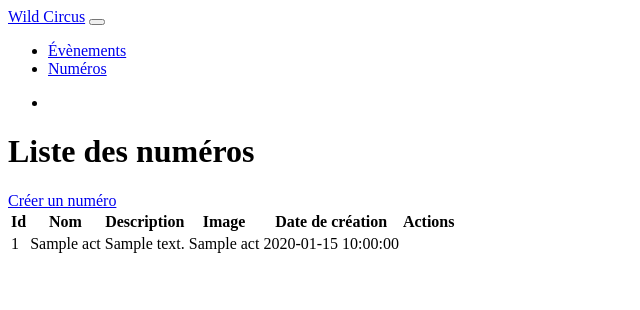
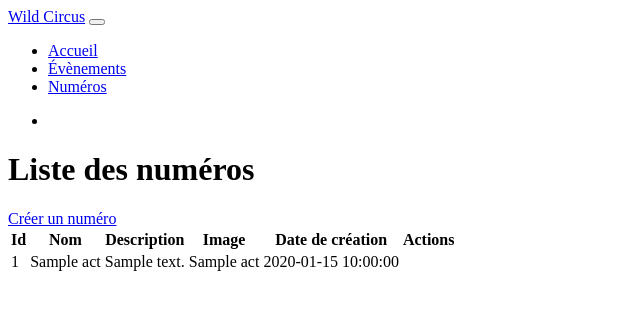
Before and after one commit to MaxP33/checkpoint4, a Symfony app: template templates/act/index.html.twig in a window 1280 px wide. Shown: the top 310 px of the page, without its empty margins (0-640 px from the left). Run offline with Twig, Linux system fonts and the light colour scheme; the template is opened without the code that fills it: most values are stand-ins (such as "Sample title", 1, 10 or a date in 2020); some libraries are stand-ins or nearby versions.

Commit message:
link added to nav admin

```diff
--- a/templates/admin/_nav_admin.html.twig
+++ b/templates/admin/_nav_admin.html.twig
@@ -1,10 +1,13 @@
 <nav class="navbar navbar-expand-lg">
-    <a class="navbar-brand" href="{{ path('admin_index') }}">Wild Circus</a>
+    <a class="navbar-brand" href="{{ path('home_index') }}">Wild Circus</a>
     <button class="navbar-toggler" type="button" data-toggle="collapse" data-target="#navbarNav" aria-controls="navbarNav" aria-expanded="false" aria-label="Toggle navigation">
         <span class="navbar-toggler-icon"></span>
     </button>
     <div class="collapse navbar-collapse d-flex justify-content-between" id="navbarNav">
         <ul class="navbar-nav">
+            <li class="nav-item">
+                <a class="nav-link" href="{{ path('admin_index') }}">Accueil</a>
+            </li>
             <li class="nav-item">
                 <a class="nav-link" href="{{ path('event_index') }}">Évènements</a>
             </li>
```
